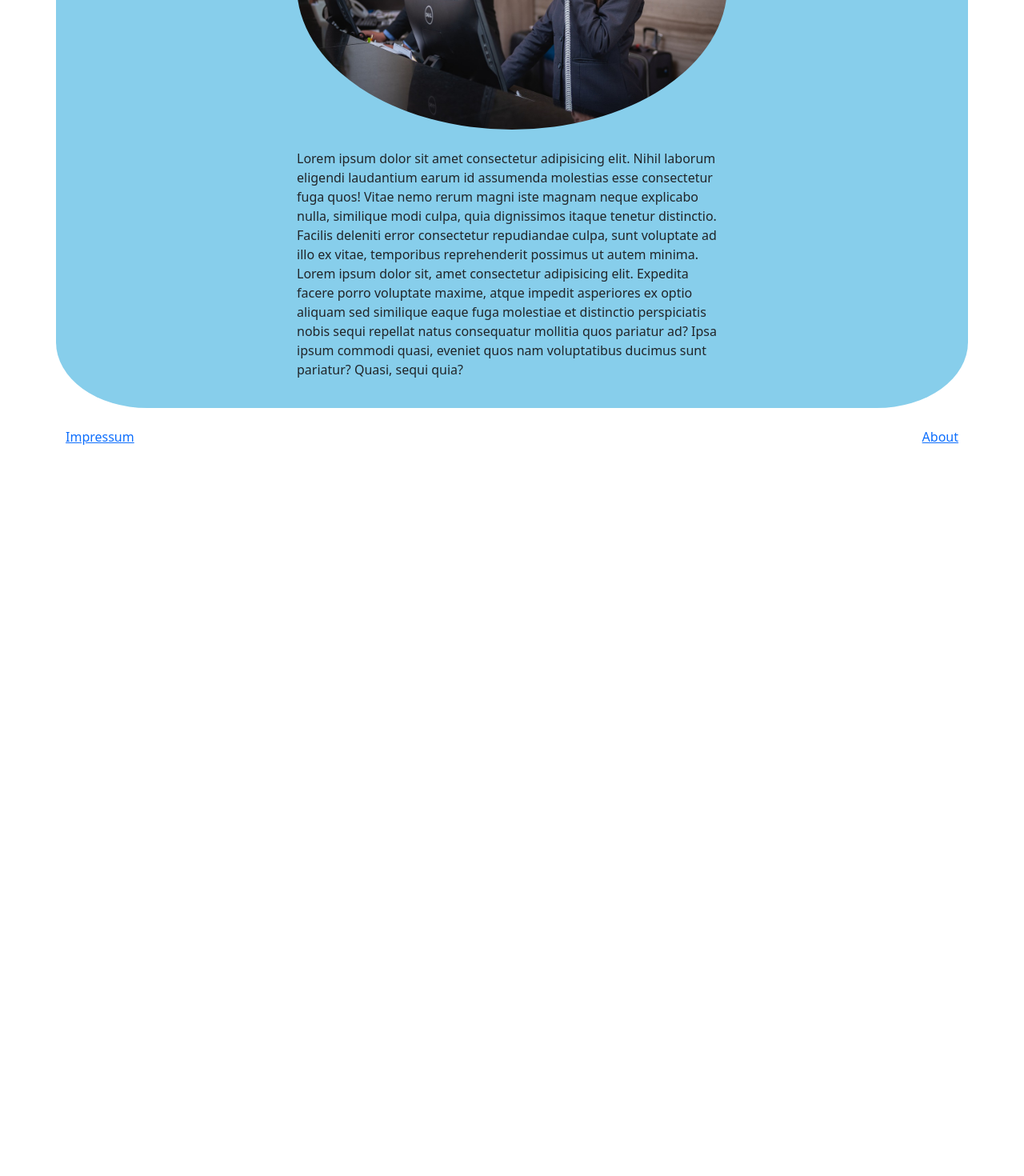
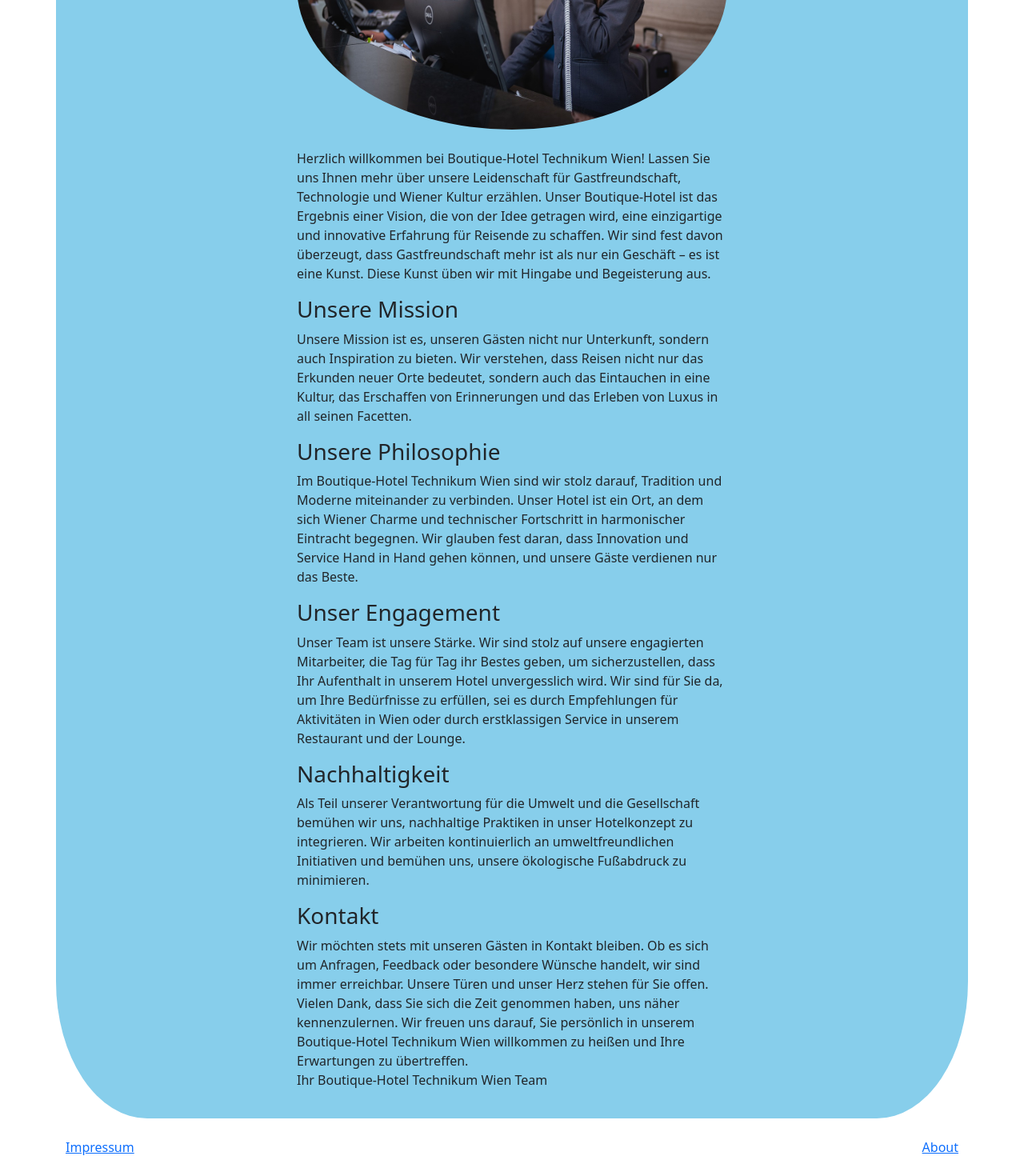
Before and after one commit to Lammer-FH/boutique-hotel-technikum-2023-gruppe-f-1, a Vue app: page /about in a window 1280 px wide. Shown: the part 417-1887 px from the top of the page at 80% size. Before the commit the page ends 999 px from the top, so only its background shows below. Built offline with nearby package versions, Linux system fonts and the light colour scheme; a web font is replaced by a local one.

Commit message:
Inhalt About Page

```diff
--- a/src/components/About.vue
+++ b/src/components/About.vue
@@ -13,12 +13,41 @@ export default defineComponent({
       <div class="col-md-6 offset-md-3">
         <img src="@/assets/Aboutpic.jpg" class="img-fluid mb-4" alt="About Us Image">
         <p>
-          Lorem ipsum dolor sit amet consectetur adipisicing elit. Nihil laborum eligendi laudantium earum id assumenda molestias esse consectetur
-          fuga quos! Vitae nemo rerum magni iste magnam neque explicabo nulla, similique modi culpa, quia dignissimos itaque tenetur distinctio.
-          Facilis deleniti error consectetur repudiandae culpa, sunt voluptate ad illo ex vitae, temporibus reprehenderit possimus ut autem minima.
-          Lorem ipsum dolor sit, amet consectetur adipisicing elit. Expedita facere porro voluptate maxime, atque impedit asperiores ex optio aliquam sed
-          similique eaque fuga molestiae et distinctio perspiciatis nobis sequi repellat
-          natus consequatur mollitia quos pariatur ad? Ipsa ipsum commodi quasi, eveniet quos nam voluptatibus ducimus sunt pariatur? Quasi, sequi quia?
+          Herzlich willkommen bei Boutique-Hotel Technikum Wien!
+          Lassen Sie uns Ihnen mehr über unsere Leidenschaft für Gastfreundschaft, Technologie und Wiener Kultur erzählen.
+          Unser Boutique-Hotel ist das Ergebnis einer Vision, die von der Idee getragen wird, eine einzigartige und innovative Erfahrung für Reisende zu schaffen.
+          Wir sind fest davon überzeugt, dass Gastfreundschaft mehr ist als nur ein Geschäft – es ist eine Kunst. Diese Kunst üben wir mit Hingabe und Begeisterung aus.
+        </p>
+        <h3>Unsere Mission</h3>
+        <p>
+          Unsere Mission ist es, unseren Gästen nicht nur Unterkunft, sondern auch Inspiration zu bieten.
+          Wir verstehen, dass Reisen nicht nur das Erkunden neuer Orte bedeutet, sondern auch das Eintauchen in eine Kultur, das Erschaffen von Erinnerungen und das Erleben von Luxus in all seinen Facetten.
+        </p>
+        <h3>Unsere Philosophie</h3>
+        <p>
+          Im Boutique-Hotel Technikum Wien sind wir stolz darauf, Tradition und Moderne miteinander zu verbinden.
+          Unser Hotel ist ein Ort, an dem sich Wiener Charme und technischer Fortschritt in harmonischer Eintracht begegnen.
+          Wir glauben fest daran, dass Innovation und Service Hand in Hand gehen können, und unsere Gäste verdienen nur das Beste.
+        </p>
+        <h3>Unser Engagement</h3>
+        <p>
+          Unser Team ist unsere Stärke. Wir sind stolz auf unsere engagierten Mitarbeiter, die Tag für Tag ihr Bestes geben, um sicherzustellen,
+          dass Ihr Aufenthalt in unserem Hotel unvergesslich wird. Wir sind für Sie da, um Ihre Bedürfnisse zu erfüllen, sei es durch Empfehlungen
+          für Aktivitäten in Wien oder durch erstklassigen Service in unserem Restaurant und der Lounge.
+        </p>
+        <h3>Nachhaltigkeit</h3>
+        <p>
+          Als Teil unserer Verantwortung für die Umwelt und die Gesellschaft bemühen wir uns, nachhaltige Praktiken in unser Hotelkonzept zu integrieren.
+          Wir arbeiten kontinuierlich an umweltfreundlichen Initiativen und bemühen uns, unsere ökologische Fußabdruck zu minimieren.
+        </p>
+        <h3>Kontakt</h3>
+        <p>
+          Wir möchten stets mit unseren Gästen in Kontakt bleiben. Ob es sich um Anfragen, Feedback oder besondere Wünsche handelt,
+          wir sind immer erreichbar. Unsere Türen und unser Herz stehen für Sie offen.
+          Vielen Dank, dass Sie sich die Zeit genommen haben, uns näher kennenzulernen.
+          Wir freuen uns darauf, Sie persönlich in unserem Boutique-Hotel Technikum Wien willkommen zu heißen und Ihre Erwartungen zu übertreffen.
+          <br>
+          Ihr Boutique-Hotel Technikum Wien Team
         </p>
       </div>
     </div>
```
Also changed, not shown: 1 other file (tests, documents, lock files or other folders).
